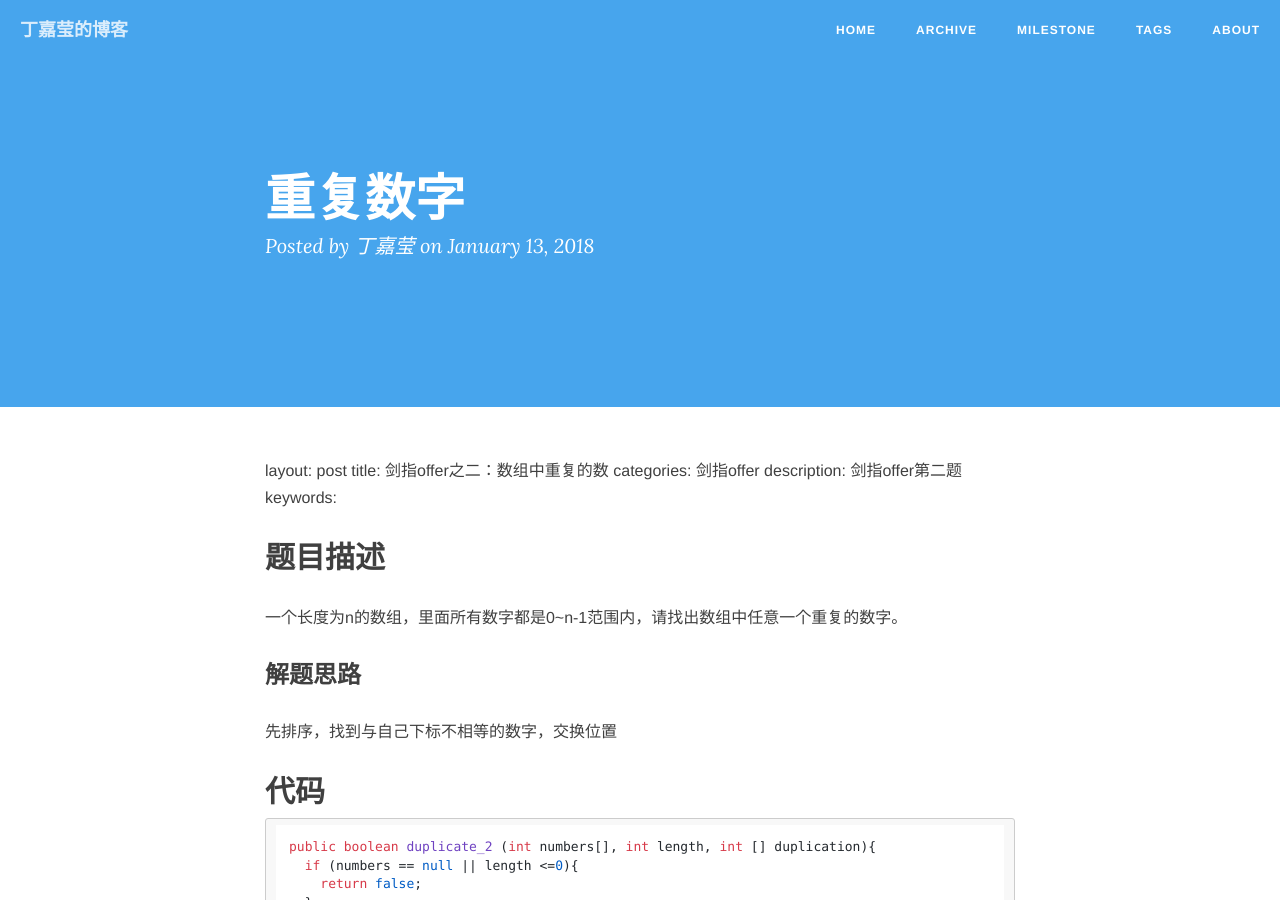
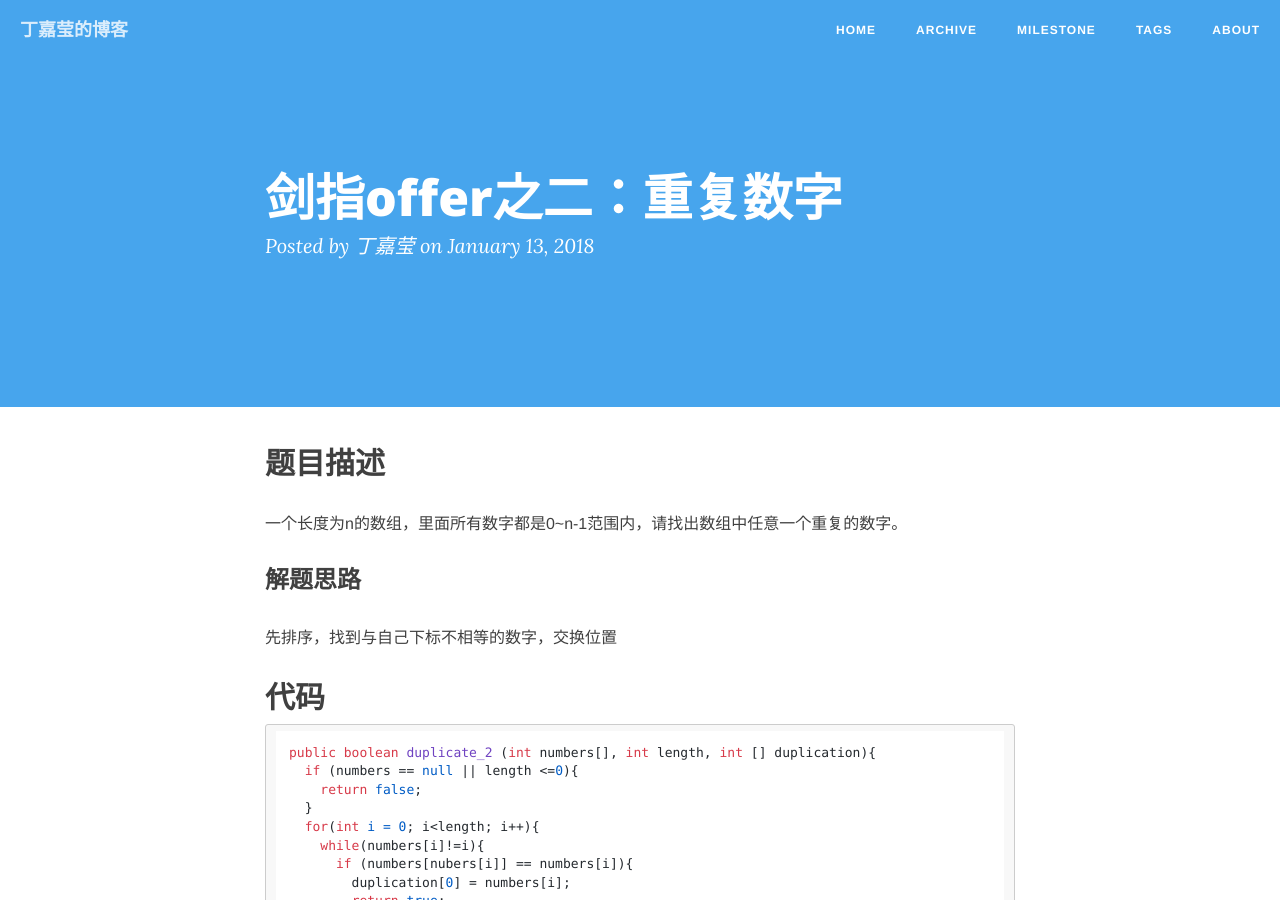
Before and after one commit to DingJiaying/DingJiaYing.GitHub.io, a Jekyll site: the page built from _posts/2018-01-13-剑指offer之二：重复数字.md, in a window 1280 px wide and 900 px high. Built offline with Jekyll 4.4.1, drawn with Linux system fonts in a browser that asks for light colours; nearby versions of some CDN libraries; comment, search, counter and statistics services are not loaded.

Commit message:
统一题目

```diff
--- a/_posts/2018-01-13-重复数字.md
+++ b/_posts/2018-01-13-剑指offer之二：重复数字.md
@@ -1,9 +1,3 @@
-layout: post
-title:  剑指offer之二：数组中重复的数
-categories: 剑指offer
-description: 剑指offer第二题
-keywords:
-
 ## 题目描述
 
 一个长度为n的数组，里面所有数字都是0~n-1范围内，请找出数组中任意一个重复的数字。
```
